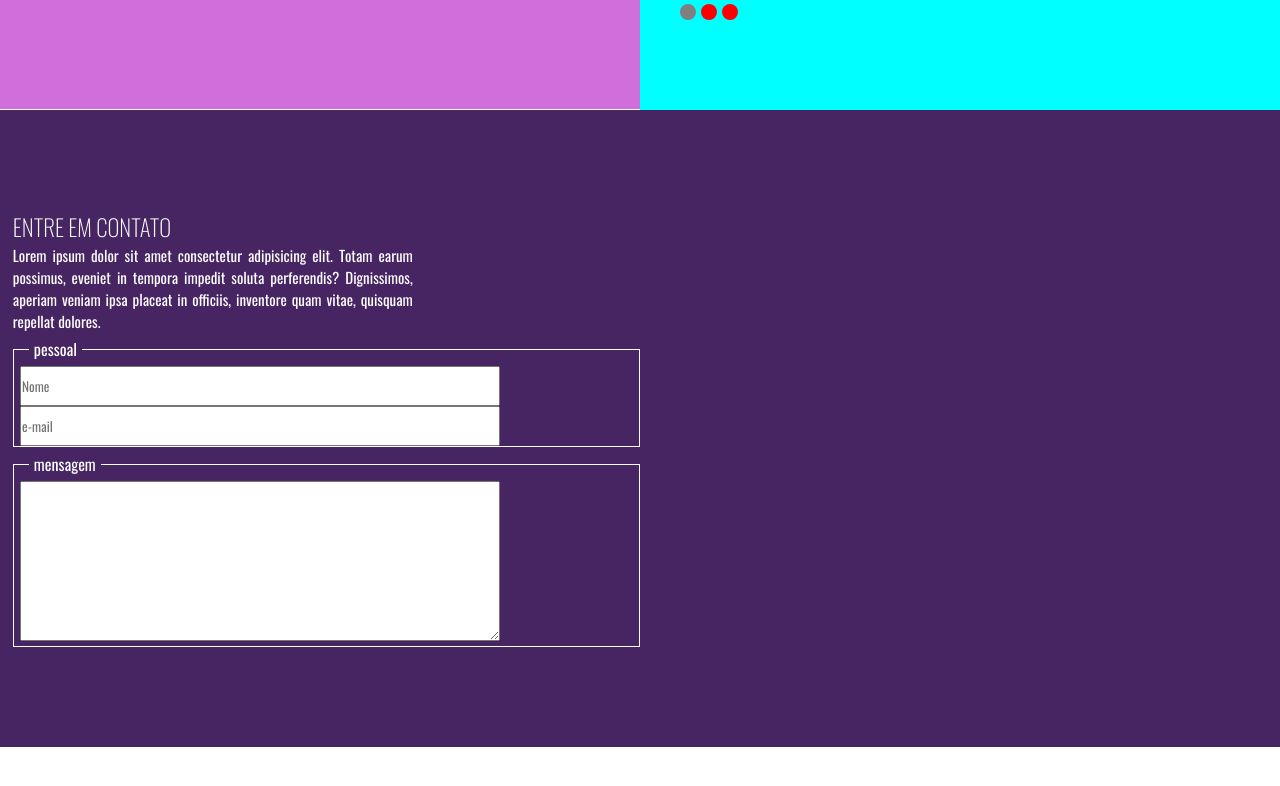
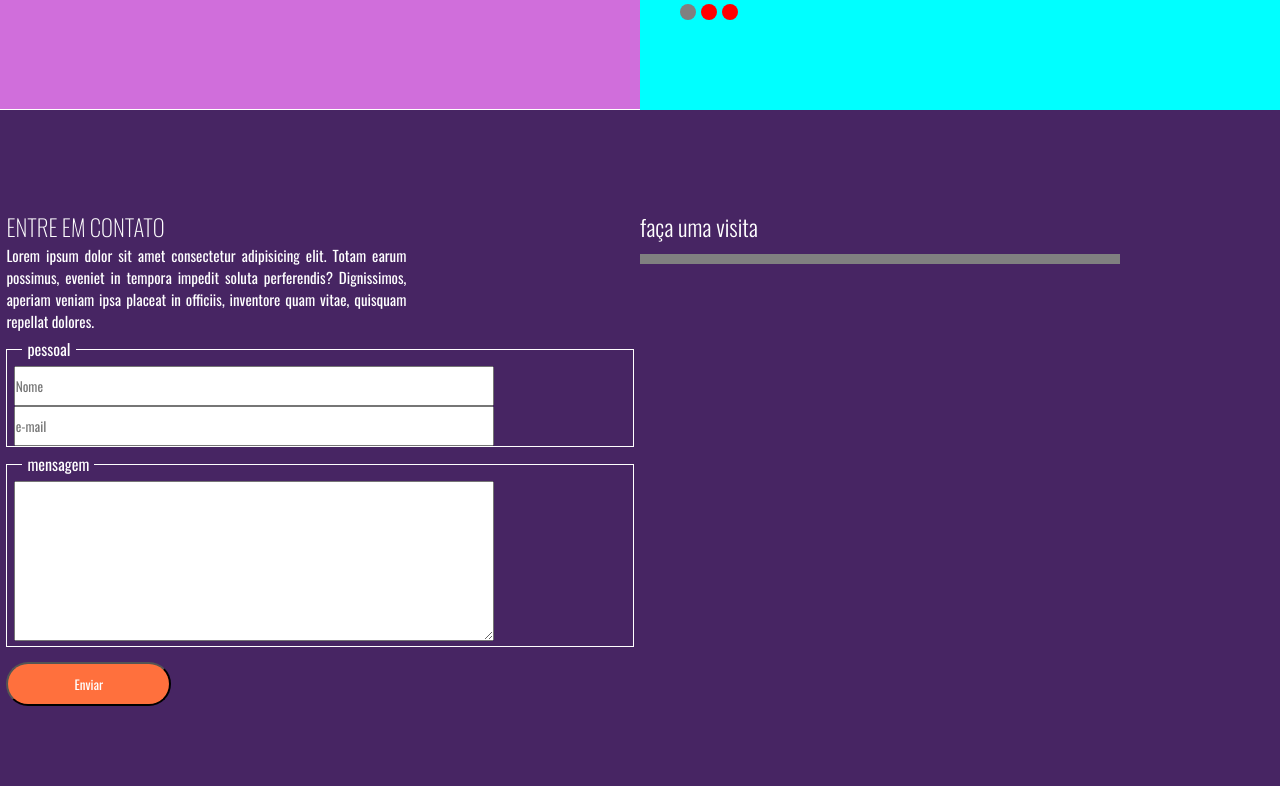
Before and after one commit to cleitonsantana39/Full_Stack_Master, a plain HTML site: page módulo 8 (projetos práticos #2 e #3)/projeto 3/html/projeto 3.html in a window 1280 px wide. Shown: the part 2016-2802 px from the top of the page. Before the commit the page ends 2763 px from the top, so only its background shows below. Drawn offline with Linux system fonts and the light colour scheme.

Commit message:
sessão 4 incompleto

```diff
--- a/módulo 8 (projetos práticos #2 e #3)/projeto 3/css/projeto 3.css
+++ b/módulo 8 (projetos práticos #2 e #3)/projeto 3/css/projeto 3.css
@@ -414,11 +414,16 @@ section.sessao-4{
 
 }
 
+/* subsessão formulário */
 section .form{
     float: left;
     width: 50%;
     color: white;
-    padding-left: 1%;
+    padding-left: 0.5%;
+}
+
+.form:hover{  /* retirar */
+    border: dashed black;
 }
 
 .form form input[type=text]{
@@ -436,13 +441,9 @@ section .form{
     margin-left: 1%;
 }
 
-
-
 input:focus, textarea:focus{
     background-color: yellow;
 }
-
-
 
 .form h2{
     font-weight: 200;
@@ -457,6 +458,7 @@ input:focus, textarea:focus{
 
 fieldset{
     border: 1px solid white;
+    margin-right: 1%;
 }
 
 legend{
@@ -464,9 +466,46 @@ legend{
     padding: 5px 5px;
 }
 
-
 section.sessao-4:hover{  /* retirar */
     opacity: 0.8;
+
+}
+
+.form form input[type=submit]{
+    background-color: #FF703D;
+    width: 165px;
+    height: 44px;
+    font-size: 13px;
+    color: white;
+    cursor: pointer;
+    margin-top: 15px;
+    border-radius: 30px;
+}
+
+/* subsessão do mapa */
+.mapa{
+    float: left;
+    color: white;
+    width: 480px;
+    height: 480px;
+}
+
+.mapa:hover{ /* retirar */
+    border: 1px solid black;
+}
+
+.mapa h2{
+    font-size: 23px;
+    font-weight: 300;
+}
+
+.map{
+    width: 100%;
+    height: 100%;
+    margin-top: 10px;
+    background-color: white;
+    border: 5px solid gray;
+
 
 }
 
--- a/módulo 8 (projetos práticos #2 e #3)/projeto 3/html/projeto 3.html
+++ b/módulo 8 (projetos práticos #2 e #3)/projeto 3/html/projeto 3.html
@@ -202,7 +202,7 @@
                             Lorem ipsum dolor sit amet consectetur adipisicing elit. Totam earum possimus, eveniet in tempora impedit soluta perferendis? Dignissimos, aperiam veniam ipsa placeat in officiis, inventore quam vitae, quisquam repellat dolores.
                         </p>
 
-                        <form action="">
+                        <form action="" title="subsessão form"> <!-- retirar title -->
 
                             <fieldset class="pessoal">
 
@@ -223,14 +223,28 @@
 
                             </fieldset>
 
+                            <input type="submit" value="Enviar"> <!-- botão enviar -->
+
+                        </form>
+
+                    </div> <!-- fim form -->
+
+                    <div class="mapa">
+
+                        <h2>faça uma visita</h2>
+
+                        <div class="tela-mapa">
+
+                            <div class="map" id="map"> </div>
+
+                        </div>
 
 
 
-                        </form>
+                    </div>
+                    <div class="clear"></div>  <!-- limpar flutuações -->
 
 
-                    </div> <!-- fim form -->
-                    <div class="clear"></div>  <!-- limpar flutuações -->
 
                 </div> <!-- fim container -->
 
```
